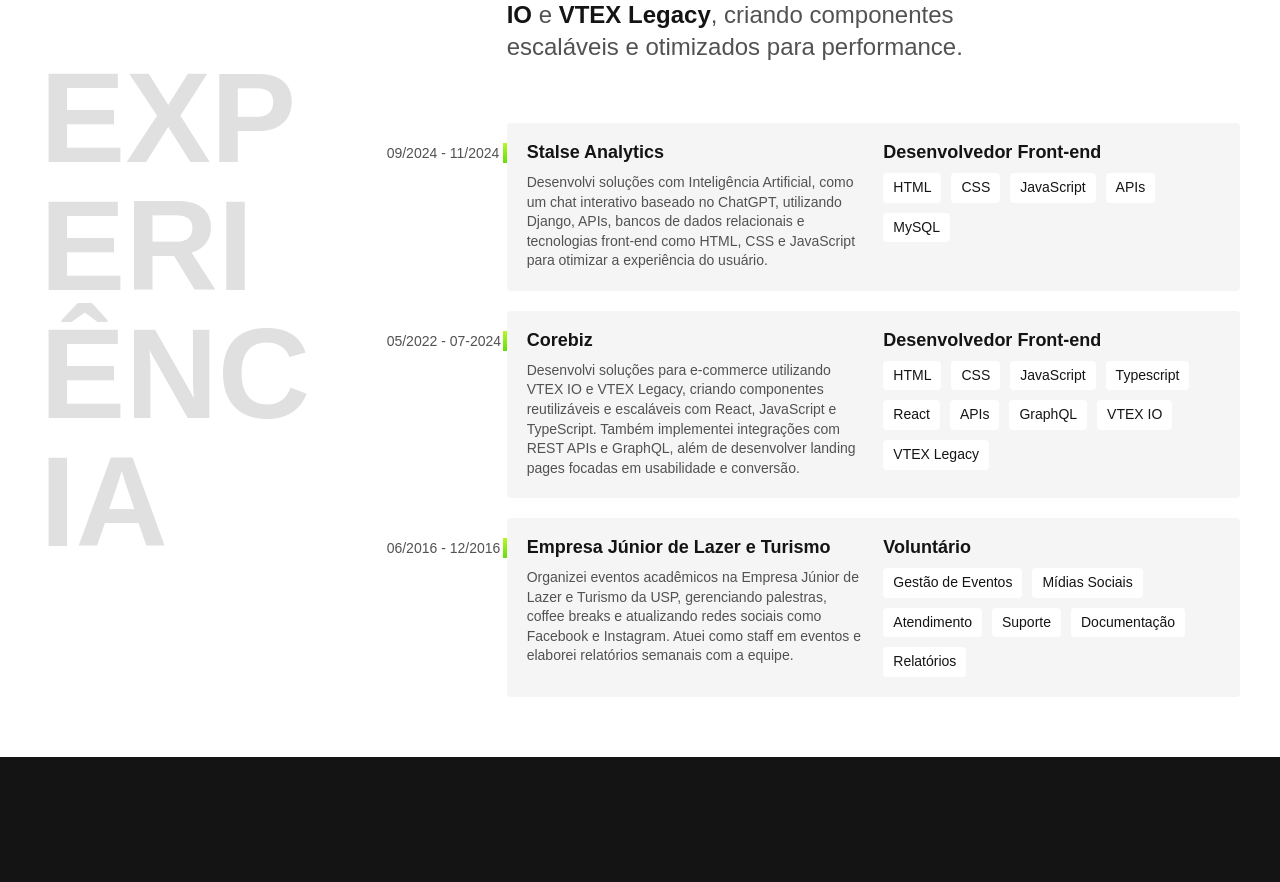
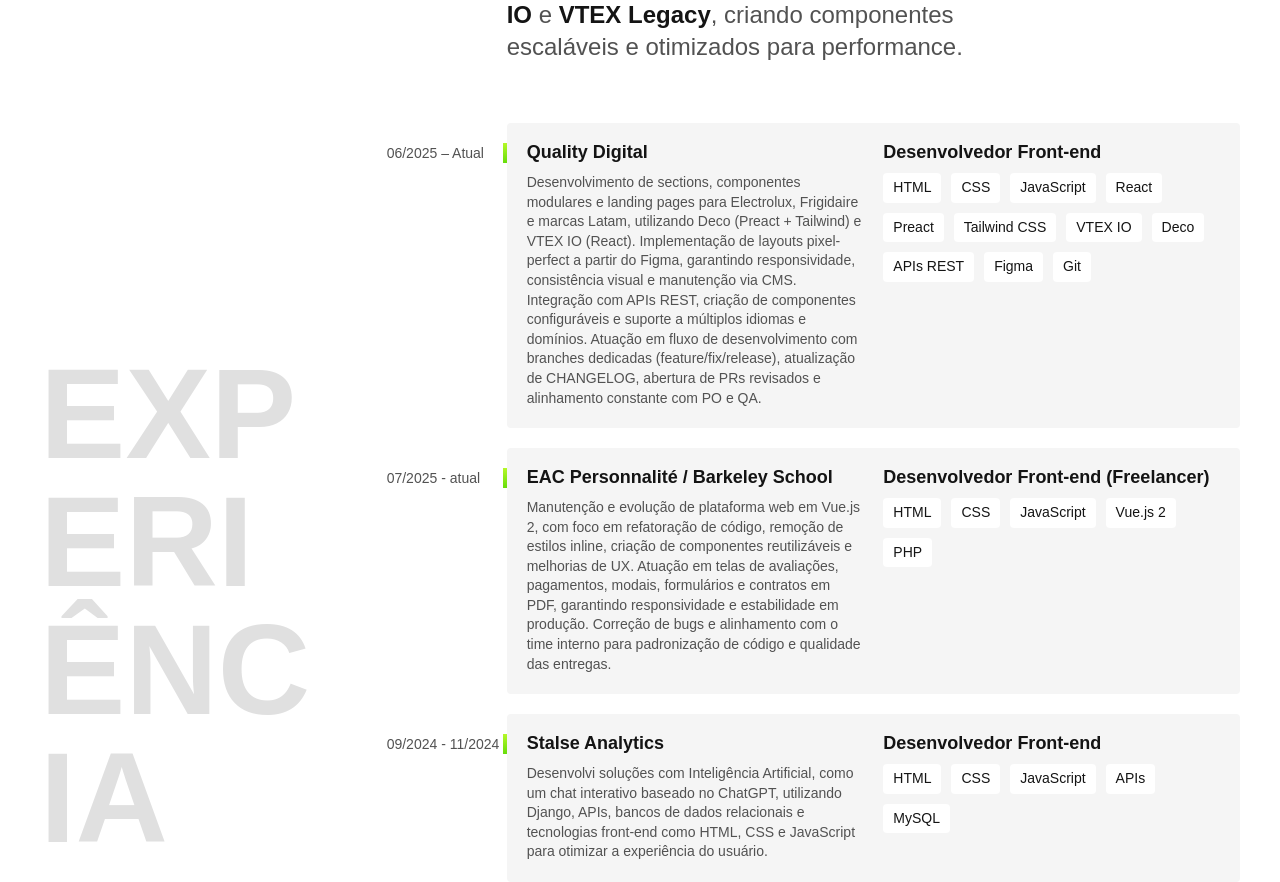
Before and after one commit to pmarsiglia93/portifilio-paulo-francisco-marsiglia, a React (Create React App) app: page / in a window 1280 px wide. Shown: the part 700-1582 px from the top of the page. Built offline with nearby package versions, Linux system fonts and the light colour scheme.

Commit message:
update portifolio

```diff
--- a/src/components/Experiencia/Experiencia.js
+++ b/src/components/Experiencia/Experiencia.js
@@ -8,6 +8,56 @@
       <h2 className="subtitulo">Experiência</h2>
       <div>
         <p className="experiencia-texto">Desenvolvo interfaces dinâmicas e responsivas utilizando <strong>React</strong>, <strong>JavaScript</strong> e <strong>TypeScript</strong>. Para plataformas de e-commerce, trabalhei com <strong>VTEX IO</strong> e <strong>VTEX Legacy</strong>, criando componentes escaláveis e otimizados para performance.</p>
+
+        <div className="empresa">
+          <span className="empresa-ano">06/2025 – Atual</span>
+          <h3 className="empresa-titulo">Quality Digital</h3>
+          <span className="empresa-titulo">Desenvolvedor Front-end</span>
+          <p className="empresa-texto">
+            Desenvolvimento de sections, componentes modulares e landing pages para Electrolux,
+            Frigidaire e marcas Latam, utilizando Deco (Preact + Tailwind) e VTEX IO (React).
+            Implementação de layouts pixel-perfect a partir do Figma, garantindo responsividade,
+            consistência visual e manutenção via CMS. Integração com APIs REST, criação de componentes
+            configuráveis e suporte a múltiplos idiomas e domínios. Atuação em fluxo de desenvolvimento
+            com branches dedicadas (feature/fix/release), atualização de CHANGELOG, abertura de PRs
+            revisados e alinhamento constante com PO e QA.
+          </p>
+          <ul className="empresa-habilidades">
+            <li>HTML</li>
+            <li>CSS</li>
+            <li>JavaScript</li>
+            <li>React</li>
+            <li>Preact</li>
+            <li>Tailwind CSS</li>
+            <li>VTEX IO</li>
+            <li>Deco</li>
+            <li>APIs REST</li>
+            <li>Figma</li>
+            <li>Git</li>
+          </ul>
+        </div>
+
+        <div className="empresa">
+          <span className="empresa-ano">07/2025 - atual</span>
+          <h3 className="empresa-titulo">EAC Personnalité / Barkeley School</h3>
+          <span className="empresa-titulo">Desenvolvedor Front-end (Freelancer)</span>
+          <p className="empresa-texto">
+            Manutenção e evolução de plataforma web em Vue.js 2, com foco em refatoração de código,
+            remoção de estilos inline, criação de componentes reutilizáveis e melhorias de UX.
+            Atuação em telas de avaliações, pagamentos, modais, formulários e contratos em PDF,
+            garantindo responsividade e estabilidade em produção. Correção de bugs e alinhamento
+            com o time interno para padronização de código e qualidade das entregas.
+          </p>
+          <ul className="empresa-habilidades">
+            <li>HTML</li>
+            <li>CSS</li>
+            <li>JavaScript</li>
+            <li>Vue.js 2</li>
+            <li>PHP</li>
+          </ul>
+        </div>
+
+
 
         <div className="empresa">
           <span className="empresa-ano">09/2024 - 11/2024</span>
```
Also changed, not shown: 1 other file (tests, documents, lock files or other folders).
